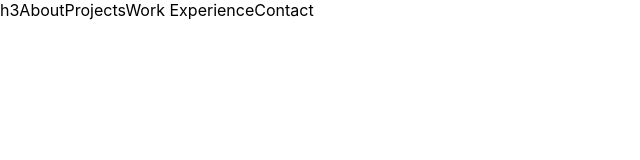
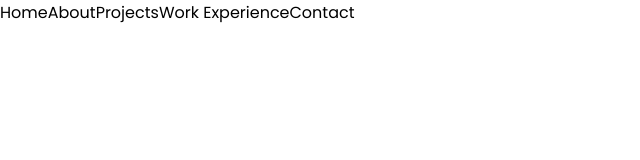
Before and after one commit to phannhathuy2804/ProfilePage, a Next.js app: page / in a window 1280 px wide. Shown: the top 160 px of the page, without its empty margins (0-640 px from the left). Built offline with nearby package versions, Linux system fonts and the light colour scheme.

Commit message:
Add fonts for Navbar

```diff
--- a/components/Navbar.js
+++ b/components/Navbar.js
@@ -1,7 +1,7 @@
 const Navbar = () => {
   return (
     <nav>
-      <a>h3</a>
+      <a>Home</a>
       <a>About</a>
       <a>Projects</a>
       <a>Work Experience</a>
--- a/pages/_app.js
+++ b/pages/_app.js
@@ -1,7 +1,7 @@
-import '../styles/globals.css'
+import "../styles/globals.css";
 
 function MyApp({ Component, pageProps }) {
-  return <Component {...pageProps} />
+  return <Component {...pageProps} />;
 }
 
-export default MyApp
+export default MyApp;
--- a/pages/index.js
+++ b/pages/index.js
@@ -1,5 +1,4 @@
 import Head from "next/head";
-import Image from "next/image";
 import Navbar from "../components/Navbar";
 import styles from "../styles/Home.module.css";
 
--- a/styles/globals.css
+++ b/styles/globals.css
@@ -1,9 +1,11 @@
+@import url("https://fonts.googleapis.com/css2?family=Poppins:wght@300;400;500;600;700&display=swap");
+
 html,
 body {
   padding: 0;
   margin: 0;
-  font-family: -apple-system, BlinkMacSystemFont, Segoe UI, Roboto, Oxygen,
-    Ubuntu, Cantarell, Fira Sans, Droid Sans, Helvetica Neue, sans-serif;
+  font-family: "Poppins", -apple-system, BlinkMacSystemFont, Segoe UI, Roboto,
+    Oxygen, Ubuntu, Cantarell, Fira Sans, Droid Sans, Helvetica Neue, sans-serif;
 }
 
 a {
```
Also changed, not shown: 2 other files (tests, documents, lock files or other folders).
